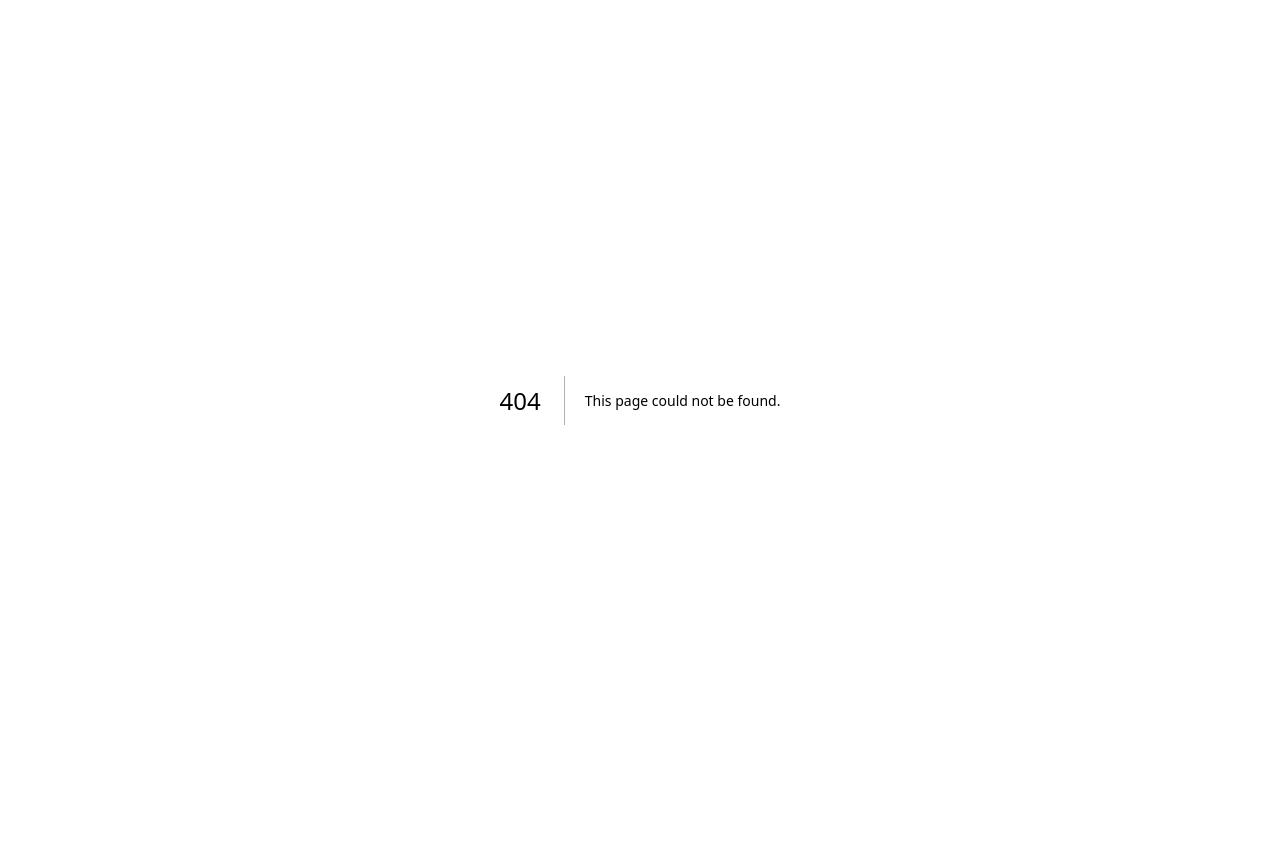
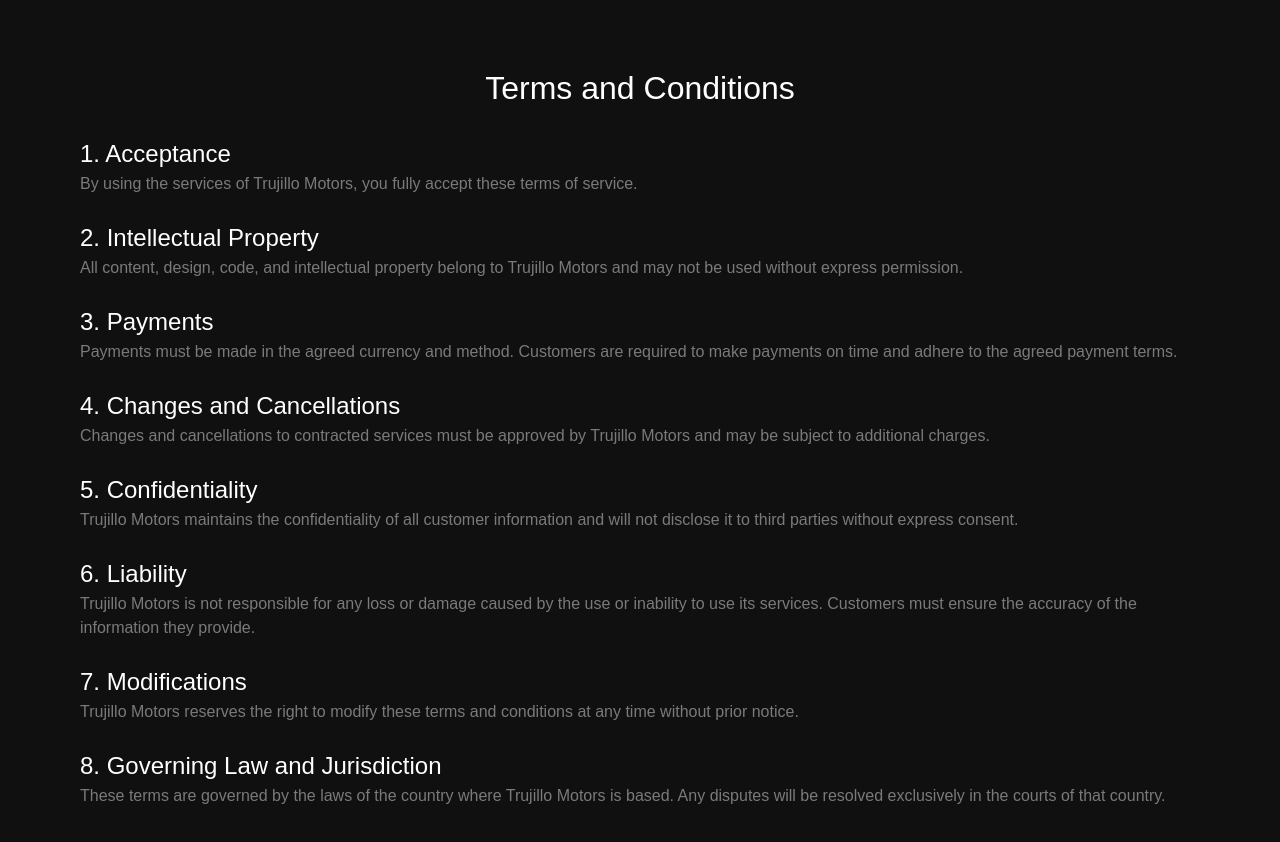
Before and after one commit to StefanyNoguera/pulse-autos, a Next.js app: page /terms-and-conditions in a window 1280 px wide. Before the commit this address had no page. Shown: the top 842 px of the page. Before the commit the page ends 800 px from the top, so only its background shows below. Built offline with nearby package versions, Linux system fonts and the light colour scheme.

Commit message:
privacy policy and terms and conditions done

```diff
--- a/src/app/page.tsx
+++ b/src/app/page.tsx
@@ -1,6 +1,7 @@
 "use client";
 import Image from 'next/image';
 import React, { useState, useEffect } from 'react';
+import Link from 'next/link';
 
 export default function Home() {
   const [currentPage, setCurrentPage] = useState(1);
@@ -347,8 +348,12 @@
           </div>
         </div>
         <div className="h-16 flex items-center justify-between border-t border-white px-10">
-          <h1 className="text-white md:text-md text-sm">Terms and Conditions</h1>
-          <h1 className="text-white md:text-md text-sm">Privacy Policy</h1>
+          <Link href="/terms-and-conditions">
+            <h1 className="text-white md:text-md text-sm">Terms and Conditions</h1>
+          </Link>
+          <Link href="/privacy-policy">
+            <h1 className="text-white md:text-md text-sm">Privacy Policy</h1>
+          </Link>
         </div>
       </div>
 
--- /dev/null
+++ b/src/app/privacy-policy/page.tsx
@@ -0,0 +1,48 @@
+import React from 'react';
+
+const PrivacyPolicy = () => {
+  return (
+    <div className='min-h-screen bg-black text-light-gray px-10 py-16 md:px-20'>
+      <h2 className="text-center text-white text-xl pb-6">Privacy Policy</h2>
+
+      <div className='space-y-6'>
+        <div>
+          <h3 className='text-white text-lg'>1. Collection of Personal Information</h3>
+          <p>Pulse Autos may collect personal information such as your name, email address, phone number, billing details, and other relevant data necessary for providing our services.</p>
+        </div>
+
+        <div>
+          <h3 className='text-white text-lg'>2. Use of Personal Information</h3>
+          <p>We use your information to enhance our services, communicate important updates, and provide promotions relevant to our customers.</p>
+        </div>
+
+        <div>
+          <h3 className='text-white text-lg'>3. Disclosure of Personal Information</h3>
+          <p>Pulse Autos does not sell or rent personal data. We may share information with trusted third parties only when necessary for service fulfillment, legal compliance, or to protect our rights.</p>
+        </div>
+
+        <div>
+          <h3 className='text-white text-lg'>4. Security of Personal Information</h3>
+          <p>We implement security measures to safeguard your data against unauthorized access, misuse, or loss.</p>
+        </div>
+
+        <div>
+          <h3 className='text-white text-lg'>5. User Rights</h3>
+          <p>You have the right to access, modify, or delete your personal data. You can also opt out of marketing communications at any time.</p>
+        </div>
+
+        <div>
+          <h3 className='text-white text-lg'>6. Minors</h3>
+          <p>Pulse Autos does not knowingly collect data from children under 13. If such data has been inadvertently collected, please contact us immediately.</p>
+        </div>
+
+        <div>
+          <h3 className='text-white text-lg'>7. Changes to the Privacy Policy</h3>
+          <p>We may update this policy without prior notice. Please review it periodically for changes.</p>
+        </div>
+      </div>
+    </div>
+  );
+};
+
+export default PrivacyPolicy;
--- /dev/null
+++ b/src/app/terms-and-conditions/page.tsx
@@ -0,0 +1,45 @@
+import React from 'react';
+
+const TermsAndConditions = () => {
+  return (
+    <div className='min-h-screen bg-black text-light-gray px-10 py-16 md:px-20'>
+      <h2 className='text-xl text-center text-white mb-6'>Terms and Conditions</h2>
+      <div className='space-y-6'>
+        <div>
+           <h3 className='text-white text-lg'>1. Acceptance</h3>
+           <p>By using the services of Trujillo Motors, you fully accept these terms of service.</p>
+        </div>
+        <div>
+          <h3 className='text-white text-lg'>2. Intellectual Property</h3>
+          <p>All content, design, code, and intellectual property belong to Trujillo Motors and may not be used without express permission.</p>
+        </div>
+        <div>
+          <h3 className='text-white text-lg'>3. Payments</h3>
+          <p>Payments must be made in the agreed currency and method. Customers are required to make payments on time and adhere to the agreed payment terms.</p>
+        </div>
+        <div>
+          <h3 className='text-white text-lg'>4. Changes and Cancellations</h3>
+          <p>Changes and cancellations to contracted services must be approved by Trujillo Motors and may be subject to additional charges.</p>
+        </div>
+        <div>
+          <h3 className='text-white text-lg'>5. Confidentiality</h3>
+          <p>Trujillo Motors maintains the confidentiality of all customer information and will not disclose it to third parties without express consent.</p>
+        </div>
+        <div>
+          <h3 className='text-white text-lg'>6. Liability</h3>
+          <p>Trujillo Motors is not responsible for any loss or damage caused by the use or inability to use its services. Customers must ensure the accuracy of the information they provide.</p>
+        </div>
+        <div>
+          <h3 className='text-white text-lg'>7. Modifications</h3>
+          <p>Trujillo Motors reserves the right to modify these terms and conditions at any time without prior notice.</p>
+        </div>
+        <div>
+          <h3 className='text-white text-lg'>8. Governing Law and Jurisdiction</h3>
+          <p>These terms are governed by the laws of the country where Trujillo Motors is based. Any disputes will be resolved exclusively in the courts of that country.</p>
+        </div>
+      </div>
+    </div>
+  );
+};
+
+export default TermsAndConditions;
```
